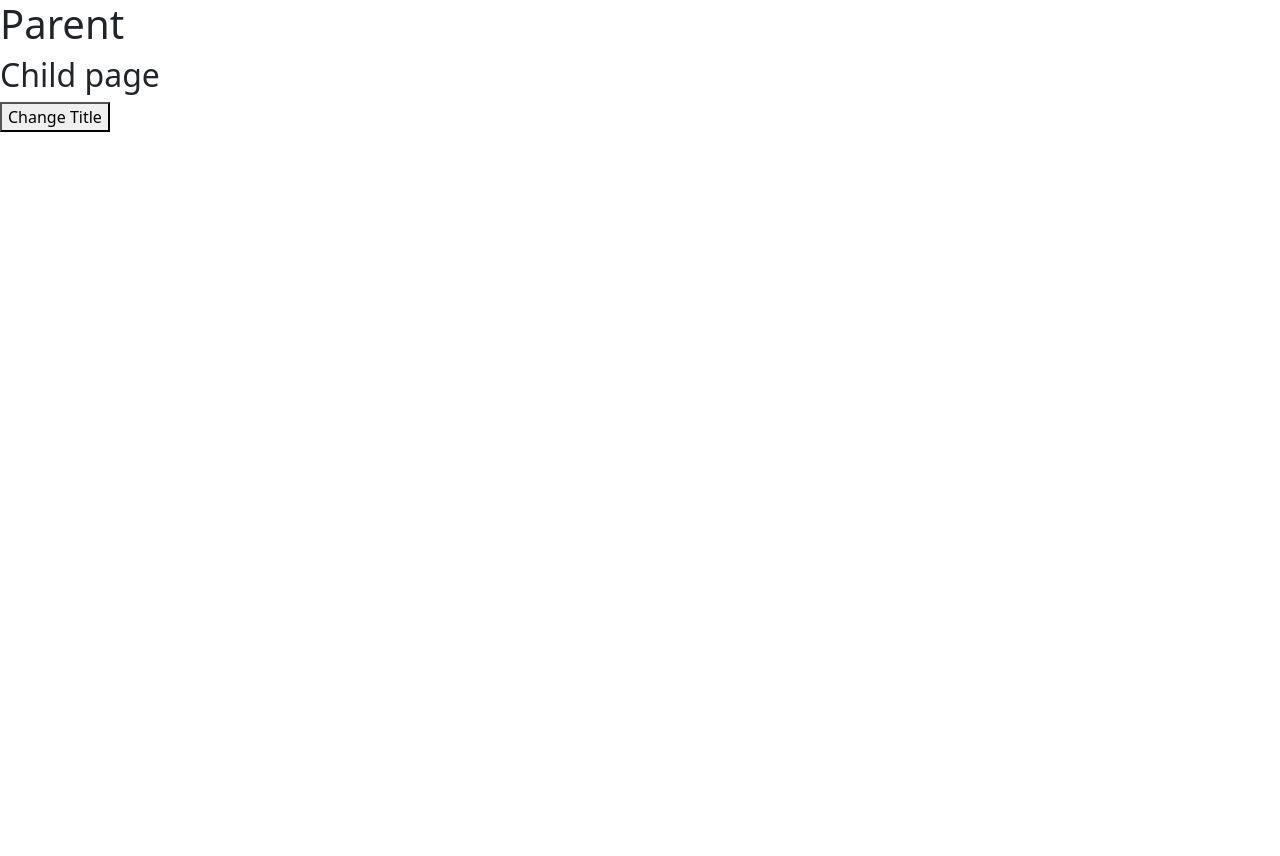
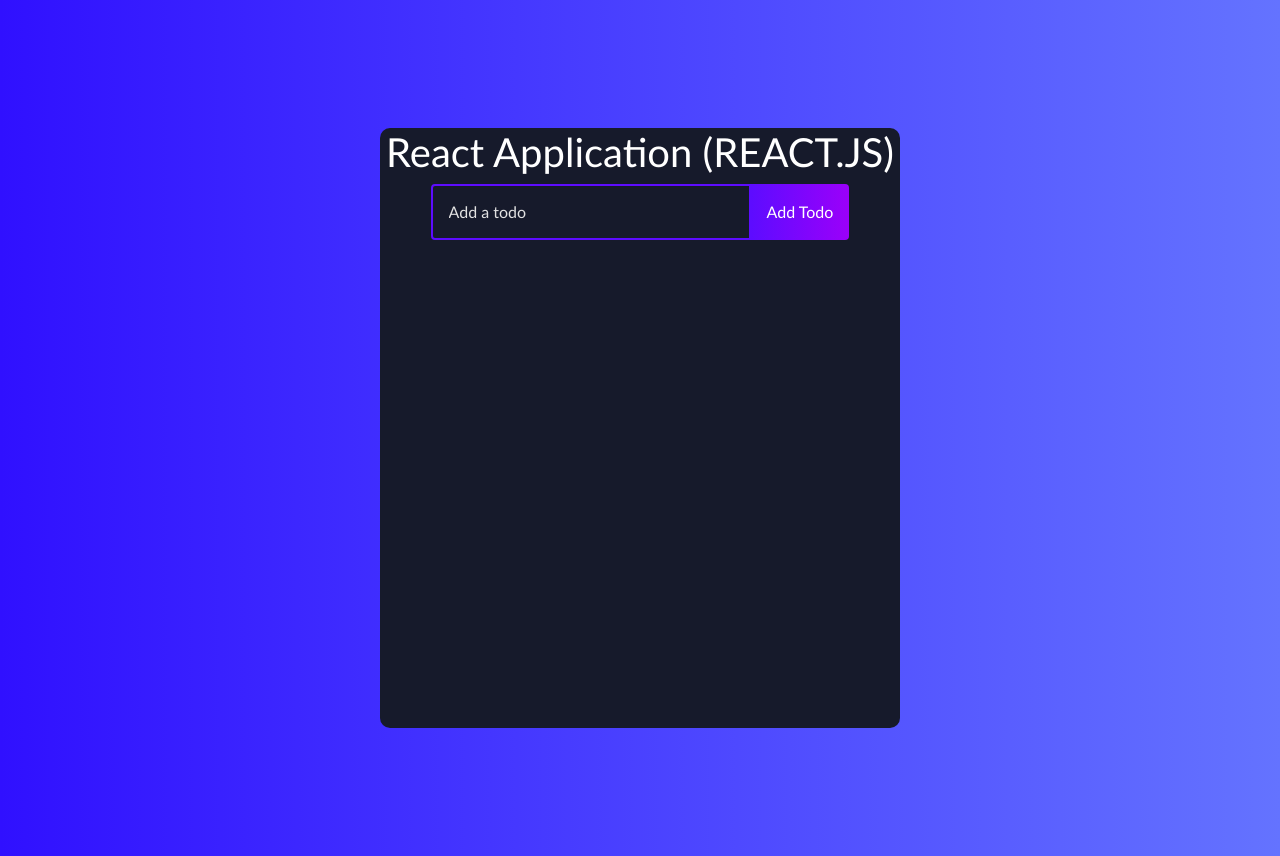
Before and after one commit to mohsin-8/React-Assignment, a React (Create React App) app: page / in a window 1280 px wide. Before the commit the page ends 800 px from the top, so only its background shows below. Built offline with nearby package versions, Linux system fonts and the light colour scheme.

Commit message:
complete application

```diff
--- a/package.json
+++ b/package.json
@@ -9,6 +9,7 @@
     "bootstrap": "^5.1.3",
     "react": "^17.0.2",
     "react-dom": "^17.0.2",
+    "react-icons": "^4.3.1",
     "react-scripts": "5.0.0",
     "web-vitals": "^2.1.4"
   },
--- a/src/App.css
+++ b/src/App.css
@@ -1,4 +1,147 @@
-.Mainbox {
-  border: 1px solid red;
-  min-height: 100vh;
+* {
+  box-sizing: border-box;
+  margin: 0;
+  padding: 0;
+  font-family: "Trebuchet MS", "Lucida Sans Unicode", "Lucida Grande",
+    "Lucida Sans", Arial, sans-serif;
 }
+
+body {
+  background: linear-gradient(
+    90deg,
+    rgba(48, 16, 255, 1) 0%,
+    rgba(100, 115, 255, 1) 100%
+  );
+}
+.todo-app {
+  display: flex;
+  flex-direction: column;
+  justify-content: start;
+  width: 520px;
+  min-height: 600px;
+  background: #161a2b;
+  text-align: center;
+  margin: 128px auto;
+  border-radius: 10px;
+  padding-bottom: 32px;
+}
+
+h1 {
+  margin: 32px 0;
+  color: #fff;
+  font-size: 24px;
+}
+
+.complete {
+  text-decoration: line-through;
+  opacity: 0.4;
+}
+
+.todo-form {
+  margin-bottom: 32px;
+}
+
+.todo-input {
+  padding: 14px 32px 14px 16px;
+  border-radius: 4px 0 0 4px;
+  border: 2px solid #5d0cff;
+  outline: none;
+  width: 320px;
+  background: transparent;
+  color: #fff;
+}
+
+.todo-input::placeholder {
+  color: #e2e2e2;
+}
+
+.todo-button {
+  padding: 16px;
+  border: none;
+  border-radius: 0 4px 4px 0;
+  cursor: pointer;
+  outline: none;
+  background: linear-gradient(
+    90deg,
+    rgba(93, 12, 255, 1) 0%,
+    rgba(155, 0, 250, 1) 100%
+  );
+  color: #fff;
+  text-transform: capitalize;
+}
+
+.todo-input.edit {
+  border: 2px solid #149fff;
+}
+
+.todo-button.edit {
+  background: linear-gradient(
+    90deg,
+    rgba(20, 159, 255, 1) 0%,
+    rgba(17, 122, 255, 1) 100%
+  );
+  padding: 16px 22px;
+}
+
+.todo-container {
+  display: flex;
+  flex-direction: row;
+  position: relative;
+}
+
+.todo-row {
+  display: flex;
+  justify-content: space-between;
+  align-items: center;
+  margin: 4px auto;
+  color: #fff;
+  background: linear-gradient(
+    90deg,
+    rgba(255, 118, 20, 1) 0%,
+    rgba(255, 84, 17, 1) 100%
+  );
+
+  padding: 16px;
+  border-radius: 5px;
+  width: 90%;
+}
+
+.todo-row:nth-child(4n + 1) {
+  background: linear-gradient(
+    90deg,
+    rgba(93, 12, 255, 1) 0%,
+    rgba(155, 0, 250, 1) 100%
+  );
+}
+
+.todo-row:nth-child(4n + 2) {
+  background: linear-gradient(
+    90deg,
+    rgba(255, 12, 241, 1) 0%,
+    rgba(250, 0, 135, 1) 100%
+  );
+}
+
+.todo-row:nth-child(4n + 3) {
+  background: linear-gradient(
+    90deg,
+    rgba(20, 159, 255, 1) 0%,
+    rgba(17, 122, 255, 1) 100%
+  );
+}
+
+.icons {
+  display: flex;
+  align-items: center;
+  font-size: 24px;
+  cursor: pointer;
+}
+
+.delete-icon {
+  margin-right: 5px;
+  color: #fff;
+}
+
+.edit-icon {
+  color: #fff;
+}
--- a/src/App.jsx
+++ b/src/App.jsx
@@ -1,42 +1,13 @@
-import React, { useState } from 'react';
-import HomeComp from './Component/HomeComp';
+import React from 'react';
+import './App.css';
+import TodoList from './components/TodoList';
 
-const App = () => {
-  // const [color, setColor] = useState("red");
-  // const [car, setCar] = useState({
-  //   brand: 'Ford',
-  //   model: 'Mustang',
-  //   year: '1964',
-  //   color: 'red'
-  // });
-
-  // const updateColor = () => {
-  //   setCar(previousState => {
-  //     return { ...previousState, color: 'blue' }
-  //   })
-  // }
-
-  // const [name, setName] = useState('Mohsin');
-  // console.log(name);
-  // let handleChange = () => {
-  //   setName(`${name} Ali Khan`)
-  // }
-  const [word, setWord] = useState('Parent')
-  return (
-    <>
-      <h1>{word}</h1>
-      <HomeComp changeTitle={word => setWord(word)} />
-      {/* <h1>my color is {color}</h1>
-      <button onClick={() => setColor('blue')}>Change Color</button> */}
-      {/* <h1>My {car.brand}</h1>
-      <p>
-        It is a {car.color} {car.model} from {car.year}
-      </p>
-      <button onClick={updateColor}>Change Car Color</button> */}
-      {/* <h1>Name: {name}</h1>
-      <button onClick={handleChange}>Change Name</button> */}
-    </>
-  );
-};
+function App() {
+    return (
+        <div className='todo-app'>
+            <TodoList title="React Application (REACT.JS)" />
+        </div>
+    );
+}
 
 export default App;
--- a/src/Component/HomeComp.jsx
+++ /dev/null
@@ -1,12 +0,0 @@
-import React from 'react';
-
-const HomeComp = (props) => {
-    return (
-        <>
-            <h2>Child page</h2>
-            <button onClick={() => props.changeTitle('Child')}>Change Title</button>
-        </>
-    );
-};
-
-export default HomeComp;
--- /dev/null
+++ b/src/components/Todo.jsx
@@ -0,0 +1,46 @@
+import React, { useState } from 'react';
+import TodoForm from './TodoForm';
+import { RiCloseCircleLine } from 'react-icons/ri';
+import { TiEdit } from 'react-icons/ti';
+
+const Todo = ({ todos, completeTodo, removeTodo, updateTodo }) => {
+    const [edit, setEdit] = useState({
+        id: null,
+        value: ''
+    });
+
+    const submitUpdate = value => {
+        updateTodo(edit.id, value);
+        setEdit({
+            id: null,
+            value: ''
+        });
+    };
+
+    if (edit.id) {
+        return <TodoForm edit={edit} onSubmit={submitUpdate} />;
+    }
+
+    return todos.map((todo, index) => (
+        <div
+            className={todo.isComplete ? 'todo-row complete' : 'todo-row'}
+            key={index}
+        >
+            <div key={todo.id} onClick={() => completeTodo(todo.id)}>
+                {todo.text}
+            </div>
+            <div className='icons'>
+                <RiCloseCircleLine
+                    onClick={() => removeTodo(todo.id)}
+                    className='delete-icon'
+                />
+                <TiEdit
+                    onClick={() => setEdit({ id: todo.id, value: todo.text })}
+                    className='edit-icon'
+                />
+            </div>
+        </div>
+    ));
+};
+
+export default Todo;
--- /dev/null
+++ b/src/components/TodoForm.jsx
@@ -0,0 +1,61 @@
+import React, { useState, useEffect, useRef } from 'react';
+
+function TodoForm(props) {
+    const [input, setInput] = useState(props.edit ? props.edit.value : '');
+
+    const inputRef = useRef(null);
+
+    useEffect(() => {
+        inputRef.current.focus();
+    });
+
+    const handleChange = e => {
+        setInput(e.target.value);
+    };
+
+    const handleSubmit = e => {
+        e.preventDefault();
+
+        props.onSubmit({
+            id: Math.floor(Math.random() * 10000),
+            text: input
+        });
+        setInput('');
+    };
+
+    return (
+        <form onSubmit={handleSubmit} className='todo-form'>
+            {props.edit ? (
+                <>
+                    <input
+                        placeholder='Update your item'
+                        value={input}
+                        onChange={handleChange}
+                        name='text'
+                        ref={inputRef}
+                        className='todo-input edit'
+                    />
+                    <button onClick={handleSubmit} className='todo-button edit'>
+                        Update
+                    </button>
+                </>
+            ) : (
+                <>
+                    <input
+                        placeholder='Add a todo'
+                        value={input}
+                        onChange={handleChange}
+                        name='text'
+                        className='todo-input'
+                        ref={inputRef}
+                    />
+                    <button onClick={handleSubmit} className='todo-button'>
+                        Add todo
+                    </button>
+                </>
+            )}
+        </form>
+    );
+}
+
+export default TodoForm;
--- /dev/null
+++ b/src/components/TodoList.jsx
@@ -0,0 +1,57 @@
+import React, { useState } from 'react';
+import TodoForm from './TodoForm';
+import Todo from './Todo';
+
+function TodoList({ title }) {
+    const [todos, setTodos] = useState([]);
+
+    const addTodo = todo => {
+        if (!todo.text || /^\s*$/.test(todo.text)) {
+            return;
+        }
+
+        const newTodos = [todo, ...todos];
+
+        setTodos(newTodos);
+        console.log(...todos);
+    };
+
+    const updateTodo = (todoId, newValue) => {
+        if (!newValue.text || /^\s*$/.test(newValue.text)) {
+            return;
+        }
+
+        setTodos(prev => prev.map(item => (item.id === todoId ? newValue : item)));
+    };
+
+    const removeTodo = id => {
+        const removedArr = [...todos].filter(todo => todo.id !== id);
+
+        setTodos(removedArr);
+    };
+
+    const completeTodo = id => {
+        let updatedTodos = todos.map(todo => {
+            if (todo.id === id) {
+                todo.isComplete = !todo.isComplete;
+            }
+            return todo;
+        });
+        setTodos(updatedTodos);
+    };
+
+    return (
+        <>
+            <h1>{title}</h1>
+            <TodoForm onSubmit={addTodo} />
+            <Todo
+                todos={todos}
+                completeTodo={completeTodo}
+                removeTodo={removeTodo}
+                updateTodo={updateTodo}
+            />
+        </>
+    );
+}
+
+export default TodoList;
```
Also changed, not shown: 1 other file (tests, documents, lock files or other folders).
